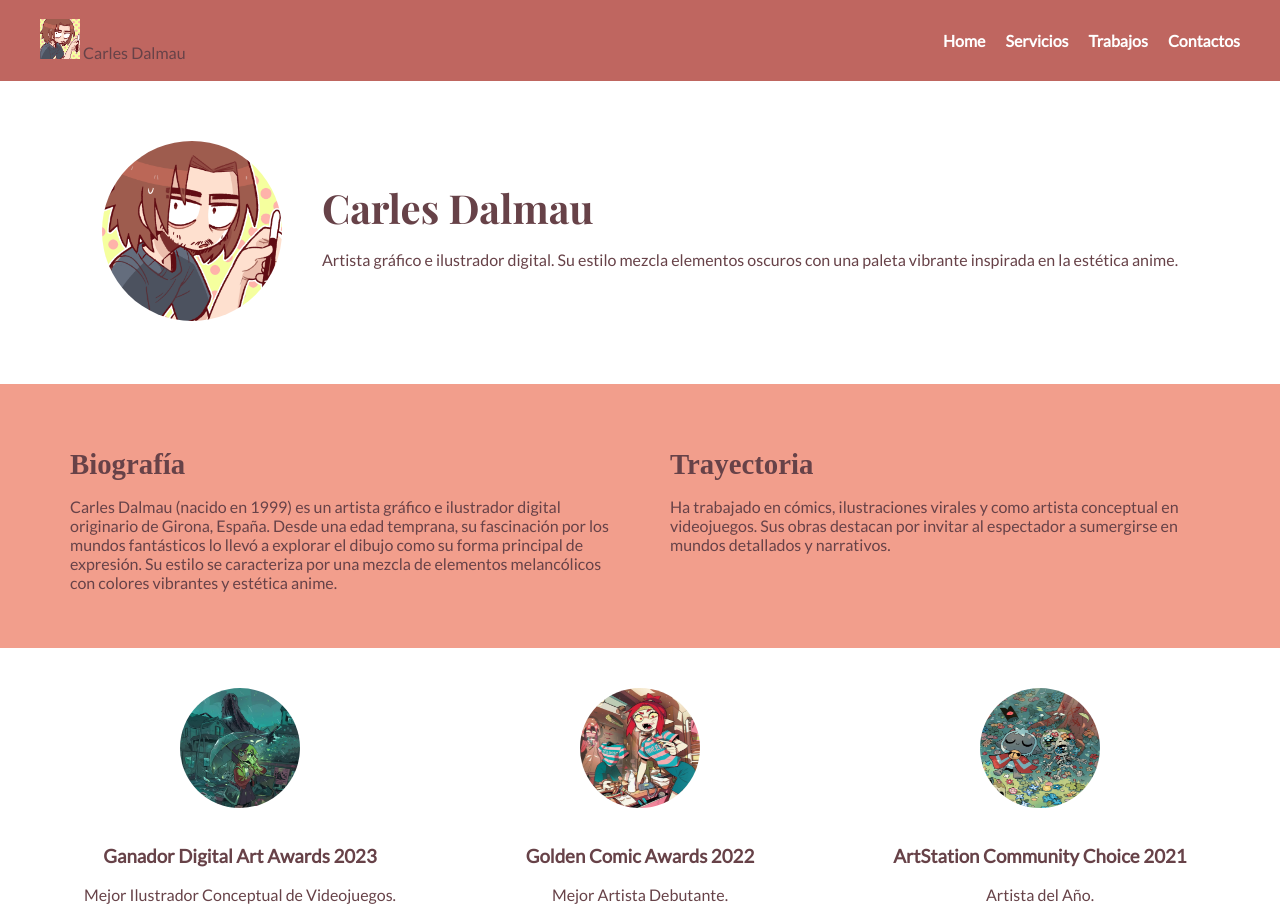
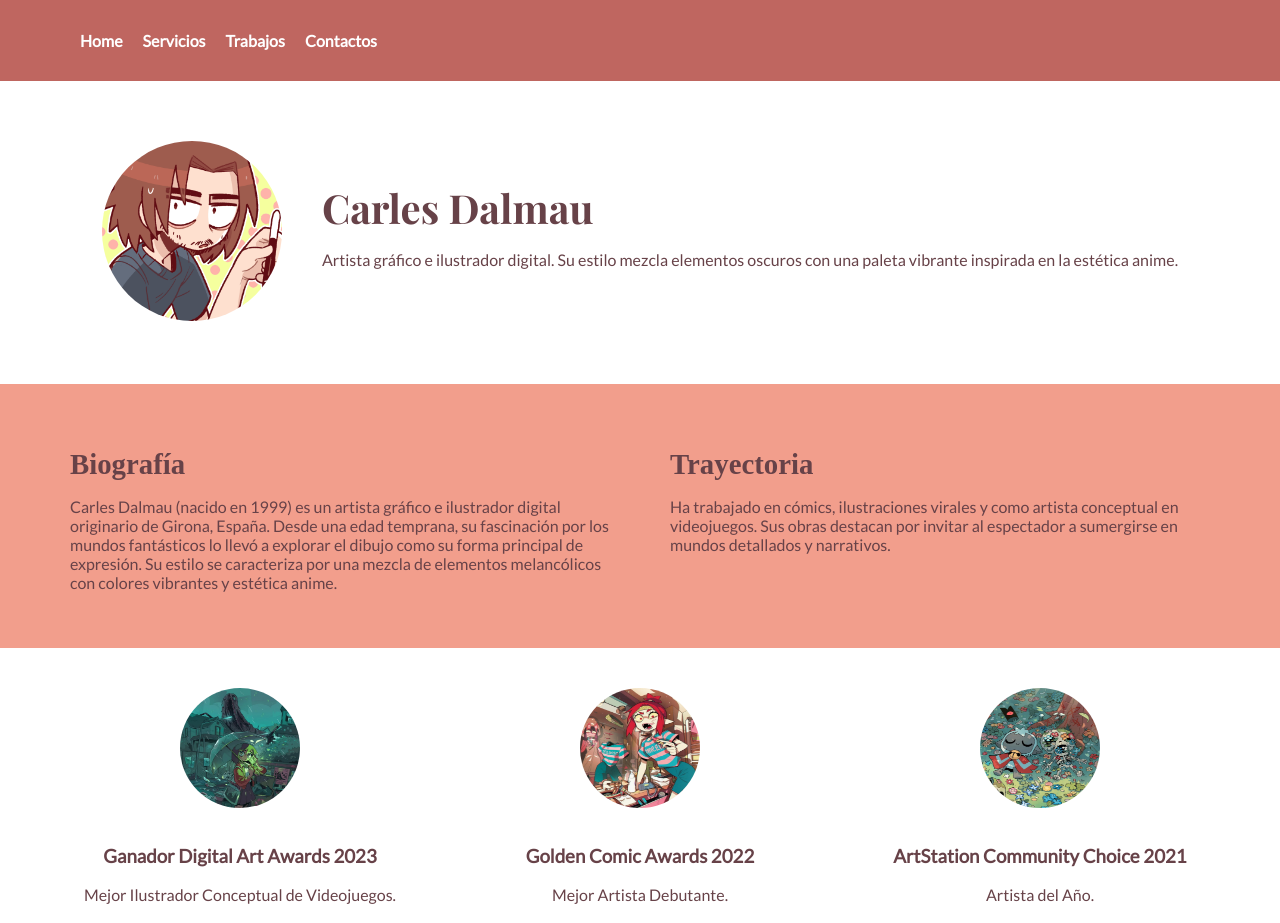
Before and after one commit to DanielAntrichipay/Proyecto-de-Software, a plain HTML site: page html/presentacion.html in a window 1280 px wide. Shown: the top 923 px of the page. Drawn offline with nearby package versions, Linux system fonts and the light colour scheme.

Commit message:
Comienzo modificación del archivo presentacion

```diff
--- a/html/presentacion.html
+++ b/html/presentacion.html
@@ -11,10 +11,7 @@
 <body>
   <!-- Header -->
   <header class="header">
-  <div class="logo">
-      <img src="../img/000077328_1_Carles_202302240851-781753752.png" width="40" height="40" class="logo-rota-horizontal"  alt="Logo de Carles Dalmau"><!-- Cambiar imagen -->
-      <span>Carles Dalmau</span>
-    </div>
+
     <nav class="nav">
       <ul>
         <li><a href="index.html">Home</a></li>
```
